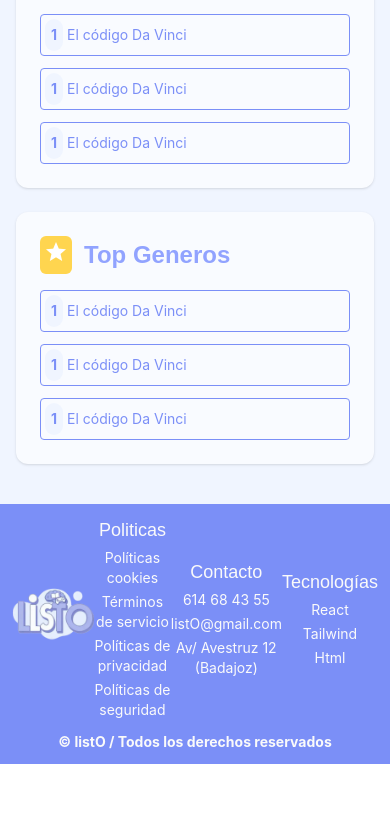
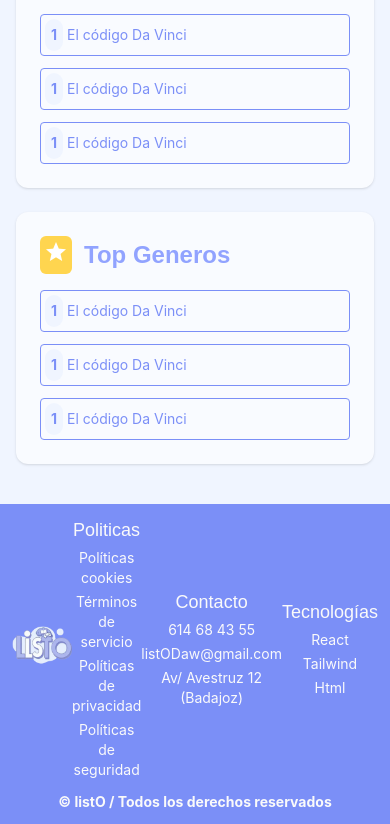
Before and after one commit to egilp04/listO, a React (Vite) app: page /estadisticas in a window 390 px wide. Shown: the part 1253-2077 px from the top of the page. Before the commit the page ends 2017 px from the top, so only its background shows below. Built offline with nearby package versions, Linux system fonts and the light colour scheme.

Commit message:
implementacion de pagina de errores, principalmente en el footer

```diff
--- a/src/App.tsx
+++ b/src/App.tsx
@@ -45,6 +45,10 @@ const router = createBrowserRouter([
         path: "/genero",
         element: <FormularioGestionGeneros />,
       },
+      {
+        path: "*",
+        element: <NoImplementado />,
+      },
     ],
   },
   {
@@ -72,6 +76,7 @@ const router = createBrowserRouter([
 
 import { useEffect } from "react";
 import { useAuthStore } from "./store/useAuthStore";
+import NoImplementado from "./pages/NoImplementado";
 
 function App() {
   const { initialize, loading, session } = useAuthStore();
--- a/src/componentes/Footer.tsx
+++ b/src/componentes/Footer.tsx
@@ -18,52 +18,33 @@ const Footer: React.FC = () => {
           <NavLink to="/politicas-cookies" className="text-sm hover:underline">
             Políticas cookies
           </NavLink>
-          <NavLink to="/termino-servicio" className="text-sm hover:underline">
+          <NavLink to="*" className="text-sm hover:underline">
             Términos de servicio
           </NavLink>
-          <NavLink
-            to="/politicas-privacidad"
-            className="text-sm hover:underline"
-          >
+          <NavLink to="*" className="text-sm hover:underline">
             Políticas de privacidad
           </NavLink>
-          <NavLink
-            to="/politicas-seguridad"
-            className="text-sm hover:underline"
-          >
+          <NavLink to="*" className="text-sm hover:underline">
             Políticas de seguridad
           </NavLink>
         </div>
 
         <div className="flex flex-col gap-1 items-center text-center">
           <label className="font-Titulos font-medium text-lg">Contacto</label>
-          <NavLink to="/contacto-telefono" className="text-sm hover:underline">
-            614 68 43 55
-          </NavLink>
-          <NavLink to="/contacto-email" className="text-sm hover:underline">
-            listO@gmail.com
-          </NavLink>
-          <NavLink to="/contacto-direccion" className="text-sm hover:underline">
+          <label className="text-sm hover:underline"> 614 68 43 55</label>
+          <label className="text-sm hover:underline"> listODaw@gmail.com</label>
+          <label className="text-sm hover:underline">
             Av/ Avestruz 12 (Badajoz)
-          </NavLink>
+          </label>
         </div>
 
         <div className="flex flex-col gap-1 items-center text-center">
           <label className="font-Titulos font-medium text-lg">
             Tecnologías
           </label>
-          <NavLink to="/contacto-react" className="text-sm hover:underline">
-            React
-          </NavLink>
-          <NavLink
-            to="/tecnologias-tailwind"
-            className="text-sm hover:underline"
-          >
-            Tailwind
-          </NavLink>
-          <NavLink to="/tecnologias-html" className="text-sm hover:underline">
-            Html
-          </NavLink>
+          <label className="text-sm hover:underline">React</label>
+          <label className="text-sm hover:underline">Tailwind</label>
+          <label className="text-sm hover:underline">Html</label>
         </div>
       </div>
 
--- /dev/null
+++ b/src/pages/NoImplementado.tsx
@@ -0,0 +1,23 @@
+const NoImplementado = () => {
+  return (
+    <div className="flex flex-col justify-center items-center">
+      <div className="pt-10 flex flex-col justify-center items-center gap-10">
+        <h1>No Implementado</h1>
+        <p>
+          Esta funcionalidad se encuentra actualmente en desarrollo por nuestro
+          equipo. Vuelve a consultar más tarde para disfrutar de las novedades
+          de <strong>listO</strong>.
+        </p>
+        <div className="flex flex-col items-center justify-center">
+          <img
+            src="src/assets/img/others/teddy.png"
+            alt="En construcción"
+            className="img-no-implementado "
+          />
+        </div>
+      </div>
+    </div>
+  );
+};
+
+export default NoImplementado;
--- a/src/styles/components.css
+++ b/src/styles/components.css
@@ -216,4 +216,19 @@
   .mensaje-alerta-error {
     @apply bg-red-100 border-red-600 text-red-800;
   }
+
+  .img-no-implementado {
+    @apply w-87.5 h-87.5 md:w-125 md:h-125 xl:w-150 xl:h-150 object-contain;
+    animation: dogWork 3s ease-in-out infinite;
+  }
+
+  @keyframes dogWork {
+    0%,
+    100% {
+      transform: rotate(-2deg) translateY(0);
+    }
+    50% {
+      transform: rotate(2deg) translateY(-8px);
+    }
+  }
 }
```
Also changed, not shown: src/assets/img/others/teddy.png (added).
